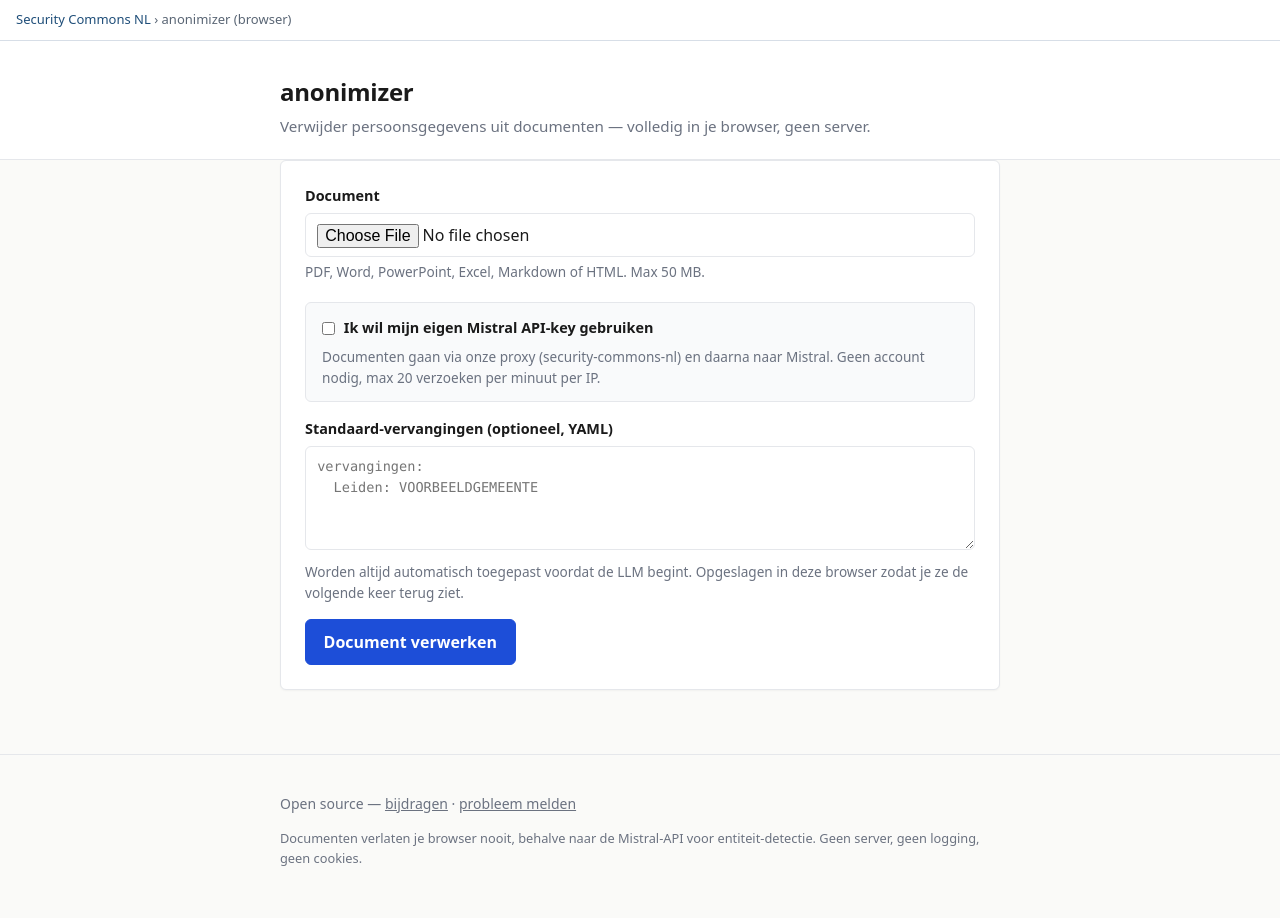
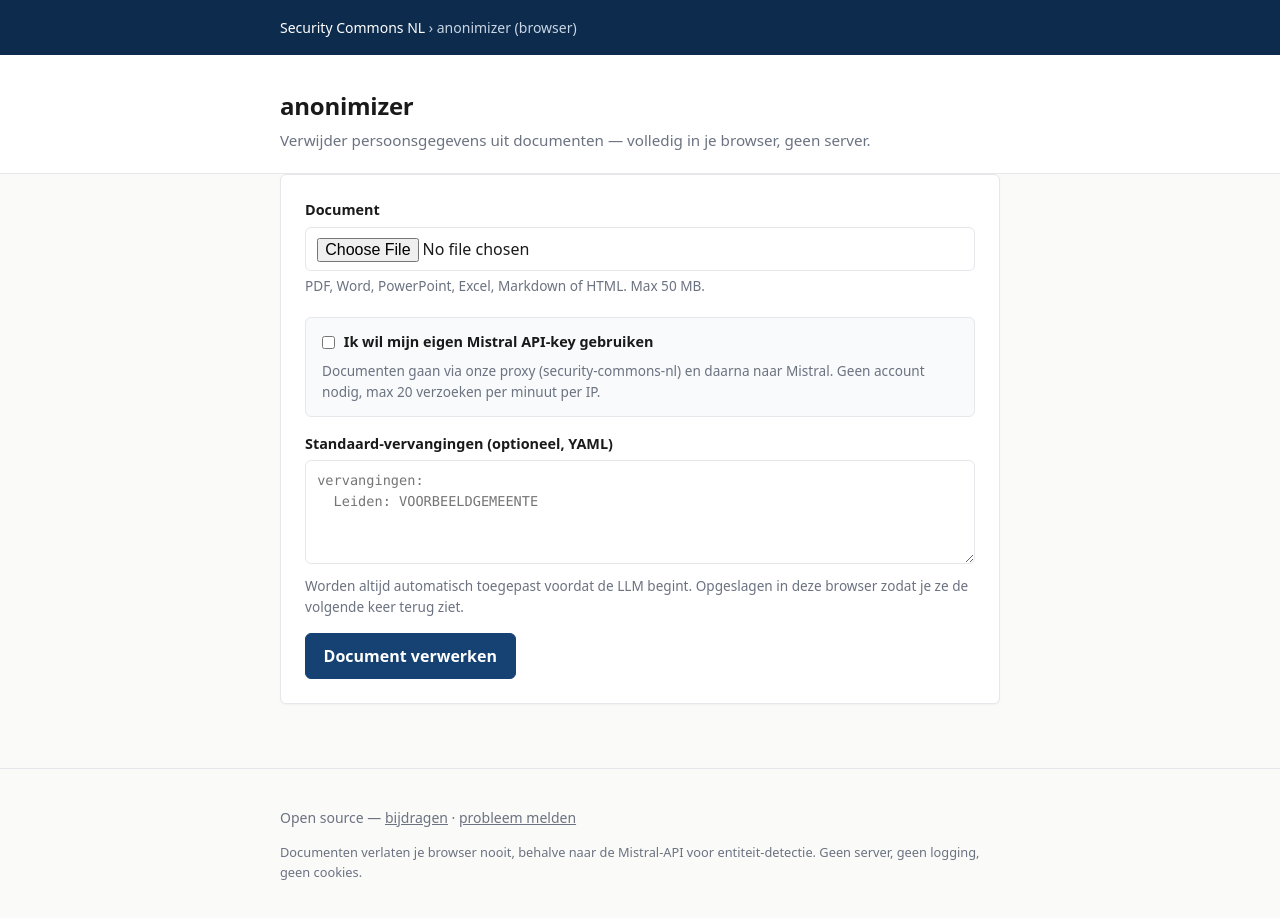
Before and after one commit to security-commons-nl/anonimizer-browser, a website built with Vite: page index.html in a window 1280 px wide. Built offline with nearby package versions, Linux system fonts and the light colour scheme.

Commit message:
huisstijl: accent en kruimelbalk gelijk aan de voorpagina

```diff
--- a/index.html
+++ b/index.html
@@ -8,7 +8,7 @@
     <title>anonimizer — anonimiseer documenten in je browser</title>
     <link rel="stylesheet" href="./src/style.css" />
   </head>
-  <body><!-- kruimelpad --><style>.kruimel{font:13px/1.5 system-ui,'Segoe UI',Arial,sans-serif;margin:0;padding:10px 16px;background:#fff;border-bottom:1px solid #d7dee7;color:#5a6675}.kruimel a{color:#1f4e79;text-decoration:none}.kruimel a:hover{text-decoration:underline}</style><nav class="kruimel" aria-label="Kruimelpad"><a href="https://security-commons-nl.github.io/">Security Commons NL</a> › <span>anonimizer (browser)</span></nav><!-- /kruimelpad -->
+  <body><!-- kruimelpad --><style>.kruimel{font:14px/1.5 system-ui,'Segoe UI',Roboto,'Helvetica Neue',Arial,sans-serif;margin:0;padding:1.05rem max(20px,calc((100% - 720px)/2));background:#0d2b4d;color:#c9d6e4}.kruimel a{color:#fff;text-decoration:none}.kruimel a:hover{text-decoration:underline}</style><nav class="kruimel" aria-label="Kruimelpad"><a href="https://security-commons-nl.github.io/">Security Commons NL</a> › <span>anonimizer (browser)</span></nav><!-- /kruimelpad -->
     <header class="site-header">
       <div class="container">
         <h1>anonimizer</h1>
--- a/src/style.css
+++ b/src/style.css
@@ -7,8 +7,8 @@
   --c-text: #1a1a1a;
   --c-muted: #6b7280;
   --c-border: #e5e7eb;
-  --c-accent: #1d4ed8;
-  --c-accent-hover: #1e40af;
+  --c-accent: #154273;
+  --c-accent-hover: #0d2b4d;
   --c-danger: #b91c1c;
   --c-success: #15803d;
   --c-warn-bg: #fef3c7;
```
